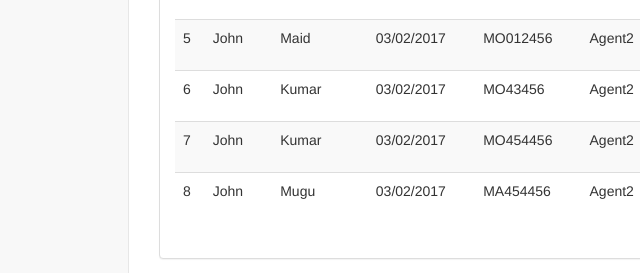
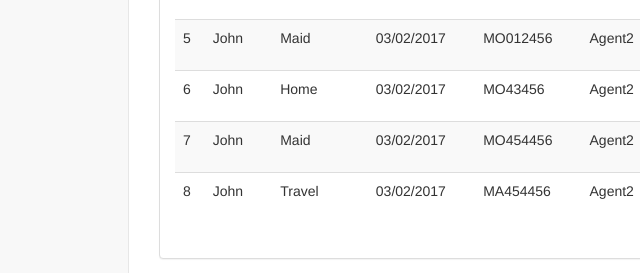
Before and after one commit to kumarmugu/GreenApple-UI, a plain HTML site: page pages/claim-management-admin.html in a window 1280 px wide. Shown: the part 670-943 px from the top of the page, 122-762 px from the left. Drawn offline with Linux system fonts and the light colour scheme.

Commit message:
change category

```diff
--- a/pages/claim-management-admin.html
+++ b/pages/claim-management-admin.html
@@ -456,7 +456,7 @@
                                         <tr>
                                             <td>6</td>
                                             <td>John</td>
-                                            <td>Kumar</td>
+                                            <td>Home</td>
                                             <td>03/02/2017</td>
                                             <td>MO43456</td>
                                             <td>Agent2</td>
@@ -467,7 +467,7 @@
                                         <tr>
                                             <td>7</td>
                                             <td>John</td>
-                                            <td>Kumar</td>
+                                            <td>Maid</td>
                                             <td>03/02/2017</td>
                                             <td>MO454456</td>
                                             <td>Agent2</td>
@@ -478,7 +478,7 @@
                                         <tr>
                                             <td>8</td>
                                             <td>John</td>
-                                            <td>Mugu</td>
+                                            <td>Travel</td>
                                             <td>03/02/2017</td>
                                             <td>MA454456</td>
                                             <td>Agent2</td>
```
Also changed, not shown: pages/claim-management-agent.html (+3 -3 lines).
